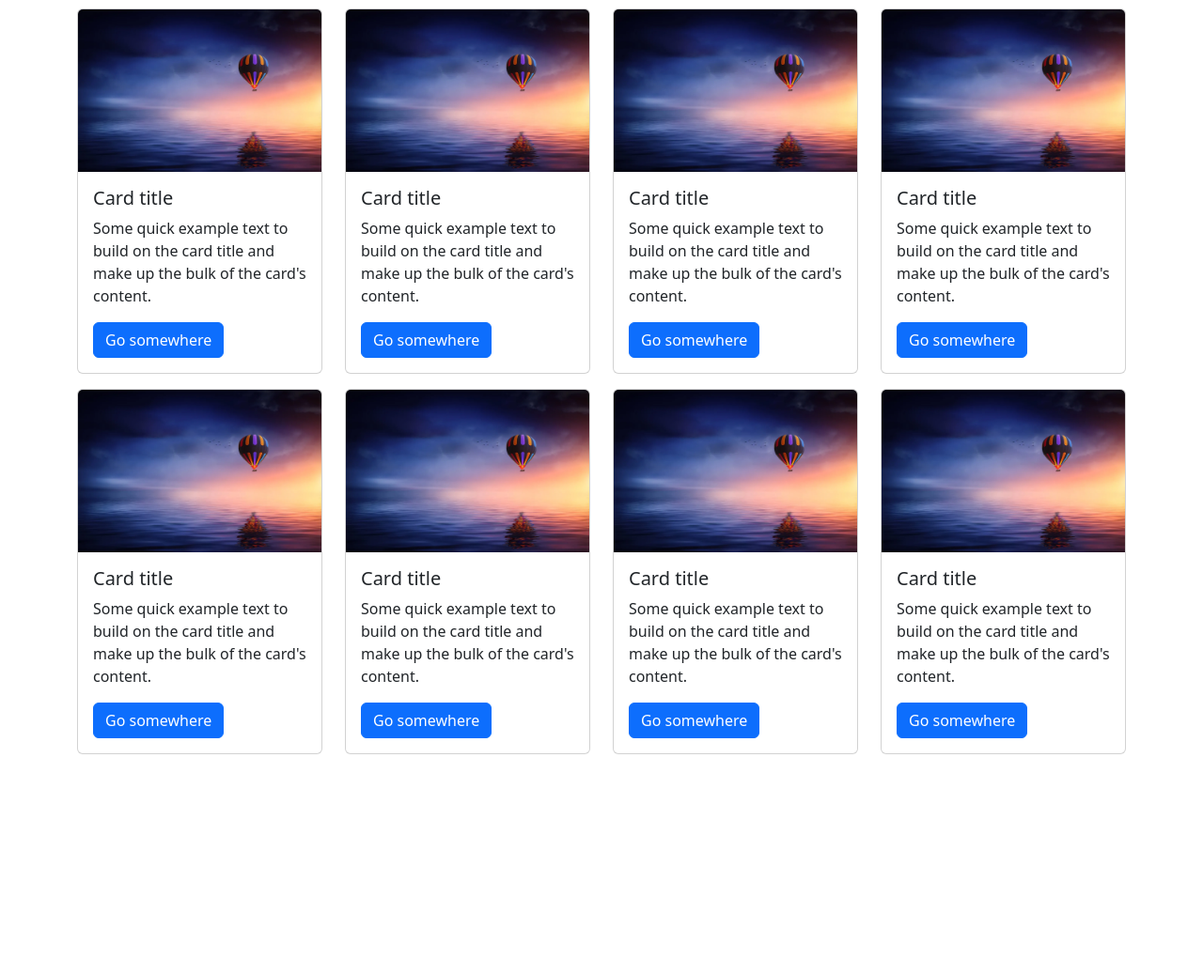
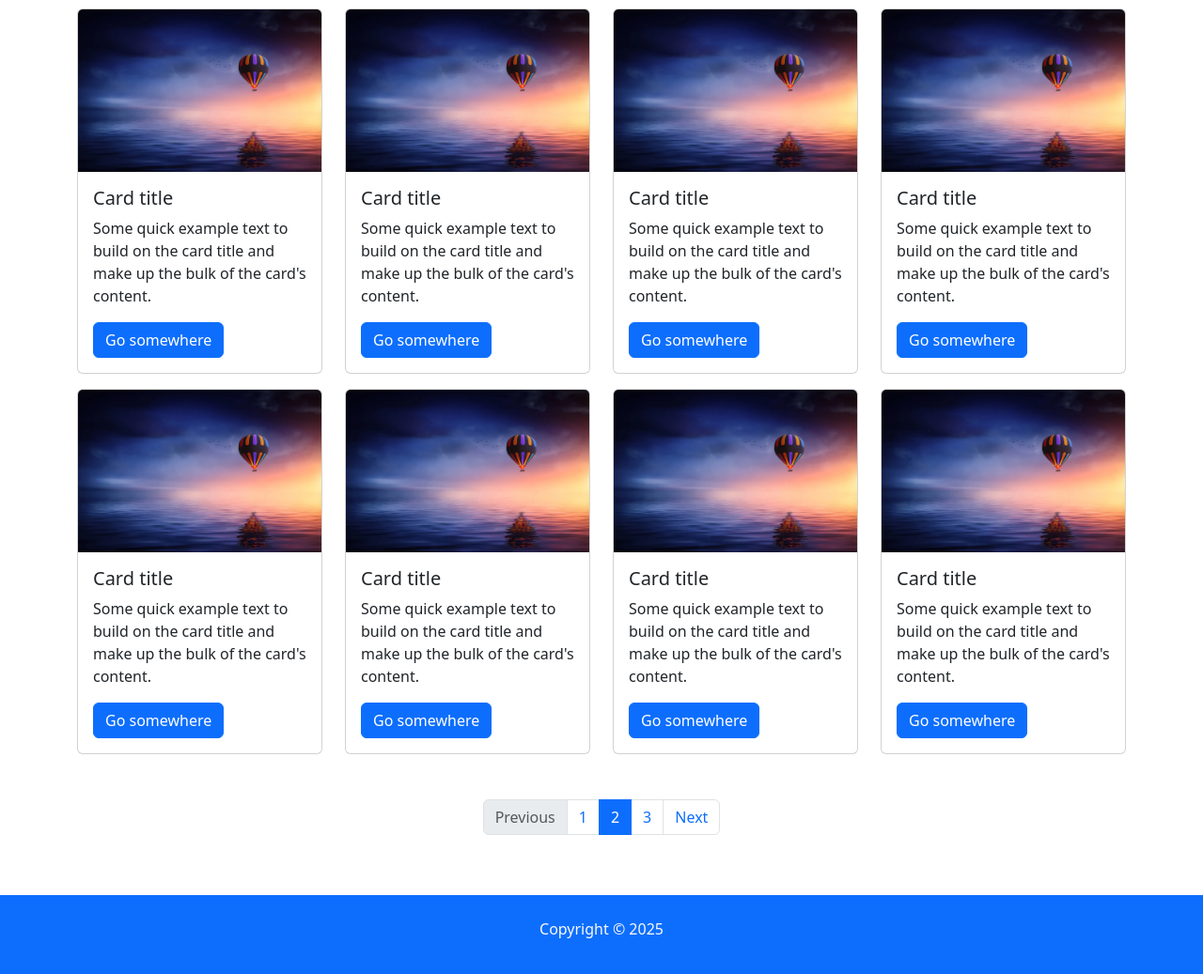
Before and after one commit to mansuroff123/bootstrap-grid, a plain HTML site: page index.html in a window 1280 px wide. Shown: the part 63-1100 px from the top of the page at 94% size. Before the commit the page ends 882 px from the top, so only its background shows below. Drawn offline with Linux system fonts and the light colour scheme.

Commit message:
home page done

```diff
--- a/index.html
+++ b/index.html
@@ -148,8 +148,29 @@
       </div>
       <!-- card 4 end -->
     </div>
+    <nav aria-label="..." class="d-flex justify-content-center my-5">
+      <ul class="pagination">
+        <li class="page-item disabled">
+          <a class="page-link">Previous</a>
+        </li>
+        <li class="page-item"><a class="page-link" href="#">1</a></li>
+        <li class="page-item active" aria-current="page">
+          <a class="page-link" href="#">2</a>
+        </li>
+        <li class="page-item"><a class="page-link" href="#">3</a></li>
+        <li class="page-item">
+          <a class="page-link" href="#">Next</a>
+        </li>
+      </ul>
+    </nav>
    </div>
   <!-- Card Section End -->
+
+  <!-- Footer Section Start -->
+   <footer class="bg-primary text-light text-center py-4">
+      <p>Copyright &copy; 2025</p>
+   </footer>
+  <!-- Footer Section End -->
   <script src="bootstrap.bundle.js"></script>
 </body>
 
```
